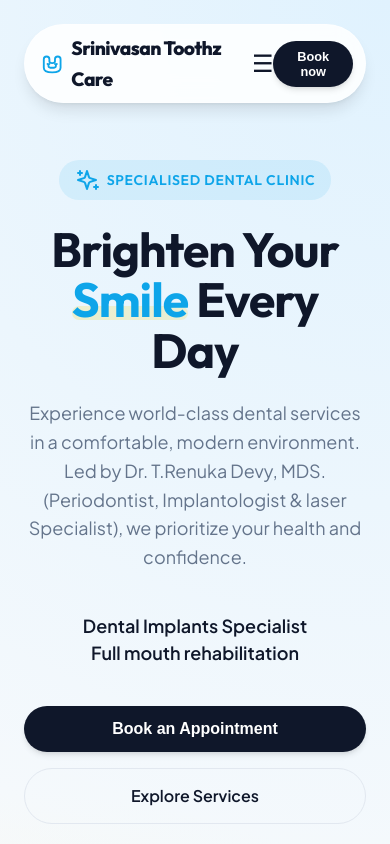
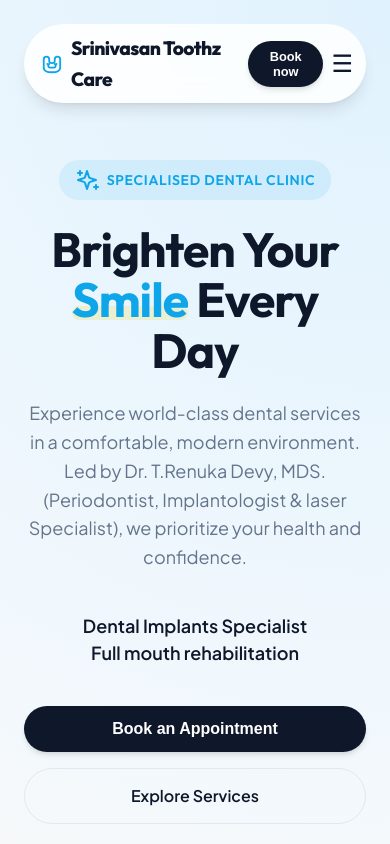
Before and after one commit to srinivasantoothzcare/renu, a React (Vite) app in the folder caredent/: page / in a window 390 px wide. Shown: the top 844 px of the page. Built offline with nearby package versions, Linux system fonts and the light colour scheme.

Commit message:
Fix mobile grid overflow and navbar mobile styling

```diff
--- a/caredent/src/App.jsx
+++ b/caredent/src/App.jsx
@@ -247,6 +247,9 @@ const CSS_STYLES = `
     }
     .nav-links.active {
       display: flex;
+    }
+    .nav-actions {
+      gap: 0.5rem !important;
     }
     .hero-actions {
       flex-direction: column;
@@ -1368,16 +1371,16 @@ const BookingModal = ({ isOpen, onClose }) => {
 };
 
 const ContactSection = () => (
-  <section id="contact" className="contact" style={{ padding: '6rem 0', background: 'var(--bg-main)' }}>
+  <section id="contact" className="contact" style={{ padding: '4rem 0', background: 'var(--bg-main)' }}>
     <div className="container">
-      <div style={{ background: '#0f172a', borderRadius: 'var(--radius-xl)', padding: '4rem 2rem', boxShadow: 'var(--shadow-xl)', color: 'white' }}>
+      <div style={{ background: '#0f172a', borderRadius: 'var(--radius-xl)', padding: 'clamp(2rem, 5vw, 4rem)', boxShadow: 'var(--shadow-xl)', color: 'white' }}>
         <div className="section-header">
           <div className="badge" style={{ background: 'rgba(255,255,255,0.1)', color: 'white' }}>Contact Us</div>
           <h2 style={{ color: 'white' }}>Reach Out & Find Us</h2>
           <p style={{ color: '#cbd5e1' }}>We are always here to help you smile with confidence.</p>
         </div>
 
-        <div style={{ display: 'grid', gridTemplateColumns: 'repeat(auto-fit, minmax(300px, 1fr))', gap: '4rem', alignItems: 'center' }}>
+        <div style={{ display: 'grid', gridTemplateColumns: 'repeat(auto-fit, minmax(min(100%, 300px), 1fr))', gap: '3rem', alignItems: 'center' }}>
           <ul className="contact-list" style={{ marginBottom: 0 }}>
             <li className="contact-item" style={{ alignItems: 'center' }}>
               <div className="contact-icon" style={{ background: 'rgba(14, 165, 233, 0.2)', color: '#0ea5e9' }}><Icons.MapPin /></div>
@@ -1458,17 +1461,17 @@ const Navbar = ({ onBookClick }) => {
           <Icons.Tooth />
           <span>Srinivasan Toothz Care</span>
         </a>
-        <button className="nav-toggle" onClick={() => setIsOpen(!isOpen)} aria-label="Toggle Menu">
-          {isOpen ? "✕" : "☰"}
-        </button>
         <div className={`nav-links ${isOpen ? 'active' : ''}`}>
           <a href="#services" onClick={() => setIsOpen(false)}>Services</a>
           <a href="#team" onClick={() => setIsOpen(false)}>Our Team</a>
           <a href="#contact" onClick={() => setIsOpen(false)} style={{ background: 'none', border: 'none', cursor: 'pointer', fontSize: '0.95rem', fontWeight: 500, color: 'var(--primary)', fontFamily: 'inherit' }}>Contact</a>
         </div>
-        <div style={{ order: 4 }}>
-          <button onClick={onBookClick} className="btn btn-primary" style={{ padding: '0.6rem 1.25rem', fontSize: '0.9rem' }}>
+        <div className="nav-actions" style={{ display: 'flex', alignItems: 'center', gap: '1rem', order: 3 }}>
+          <button onClick={onBookClick} className="btn btn-primary" style={{ padding: '0.6rem 1rem', fontSize: '0.9rem' }}>
             Book now
+          </button>
+          <button className="nav-toggle" onClick={() => setIsOpen(!isOpen)} aria-label="Toggle Menu" style={{ order: 4, margin: 0 }}>
+            {isOpen ? "✕" : "☰"}
           </button>
         </div>
       </nav>
```
Also changed, not shown: 1 other file (tests, documents, lock files or other folders).
